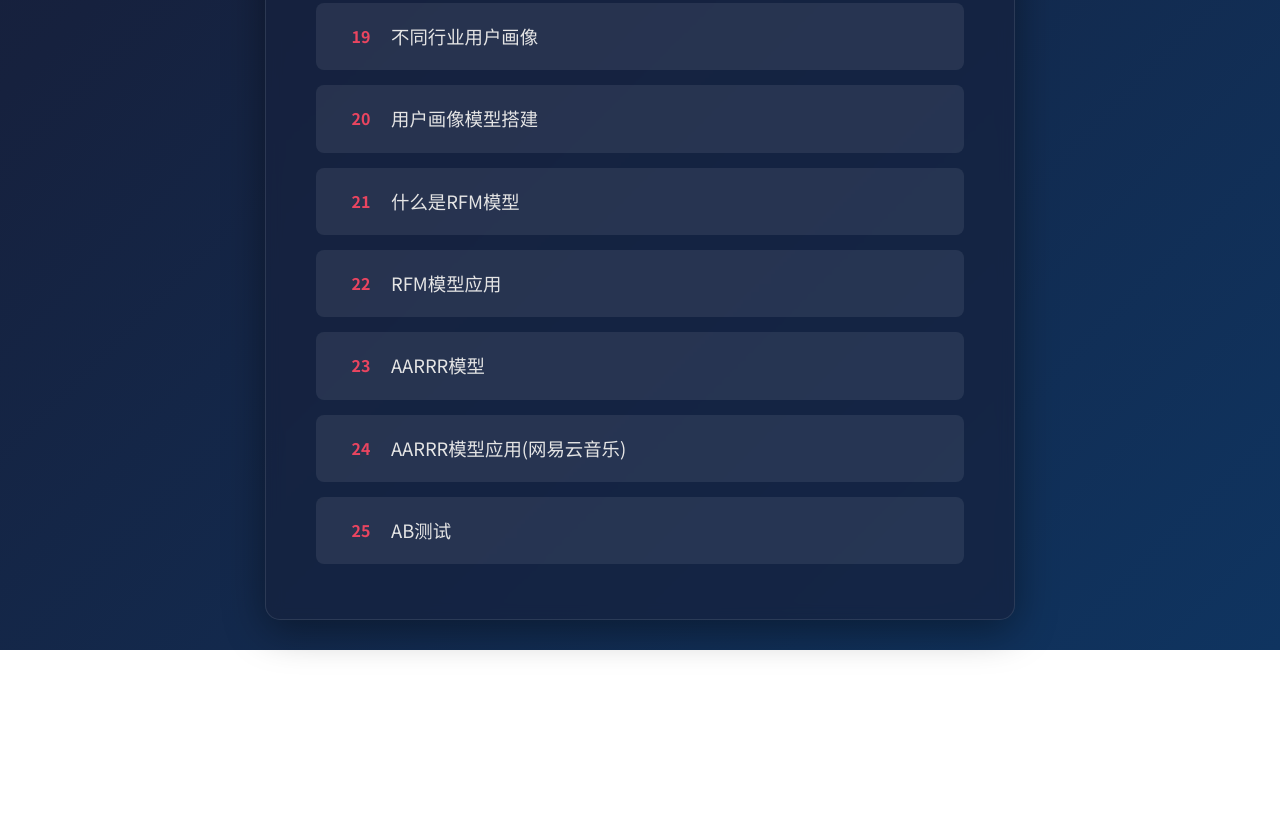
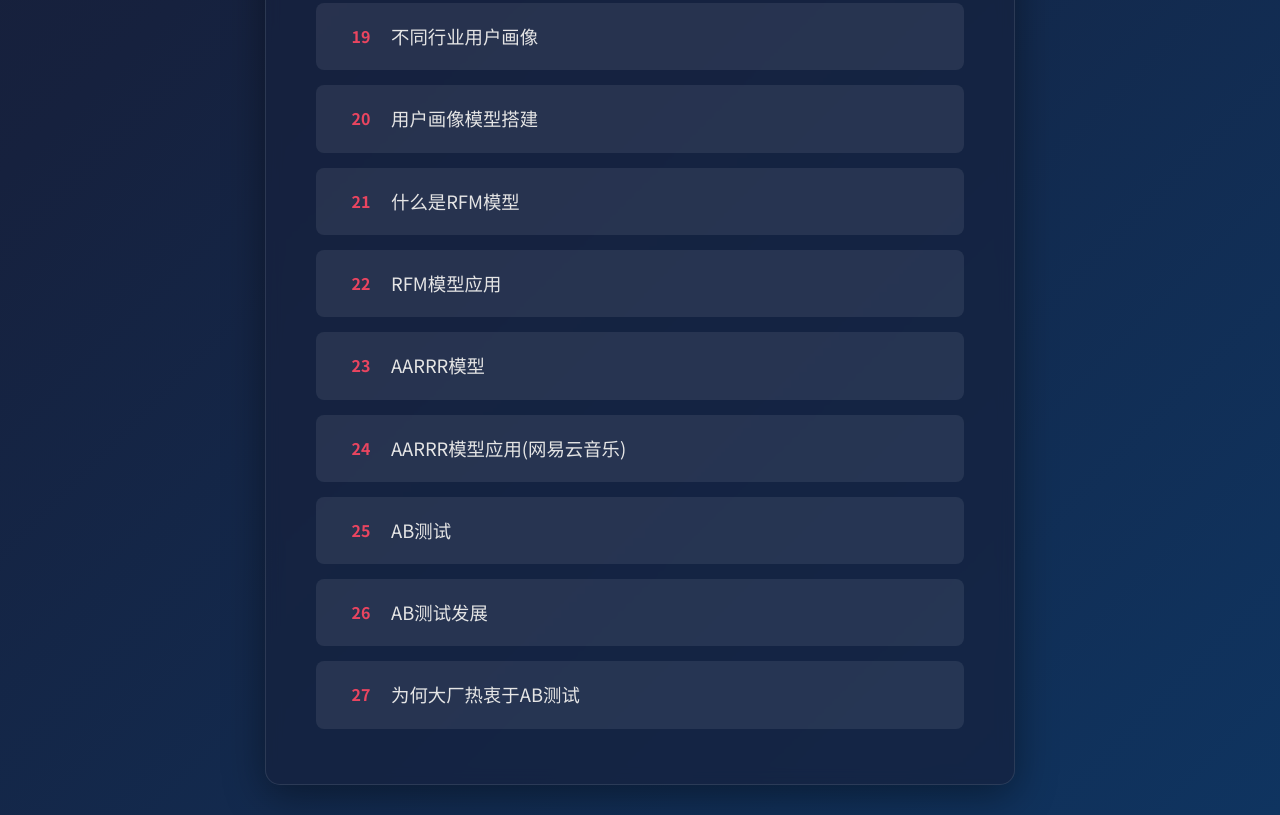
Before and after one commit to qingyin741/jiutiancaicai_data, a plain HTML site: page index.html in a window 1280 px wide. Shown: the part 1736-2551 px from the top of the page. Before the commit the page ends 2386 px from the top, so only its background shows below. Drawn offline with Linux system fonts and the light colour scheme.

Commit message:
Update index.html

```diff
--- a/index.html
+++ b/index.html
@@ -45,6 +45,8 @@
                 <li><a href="23.AARRR模型.html"><span>23</span> AARRR模型</a></li>
                 <li><a href="24.AARRR模型应用(网易云音乐).html"><span>24</span> AARRR模型应用(网易云音乐)</a></li>
                 <li><a href="25.AB测试.html"><span>25</span> AB测试</a></li>
+                <li><a href="26.AB测试发展.html"><span>26</span> AB测试发展</a></li>
+                <li><a href="27.为何大厂热衷于AB测试.html"><span>27</span> 为何大厂热衷于AB测试</a></li>
             </ul>
         </nav>
     </main>
```
